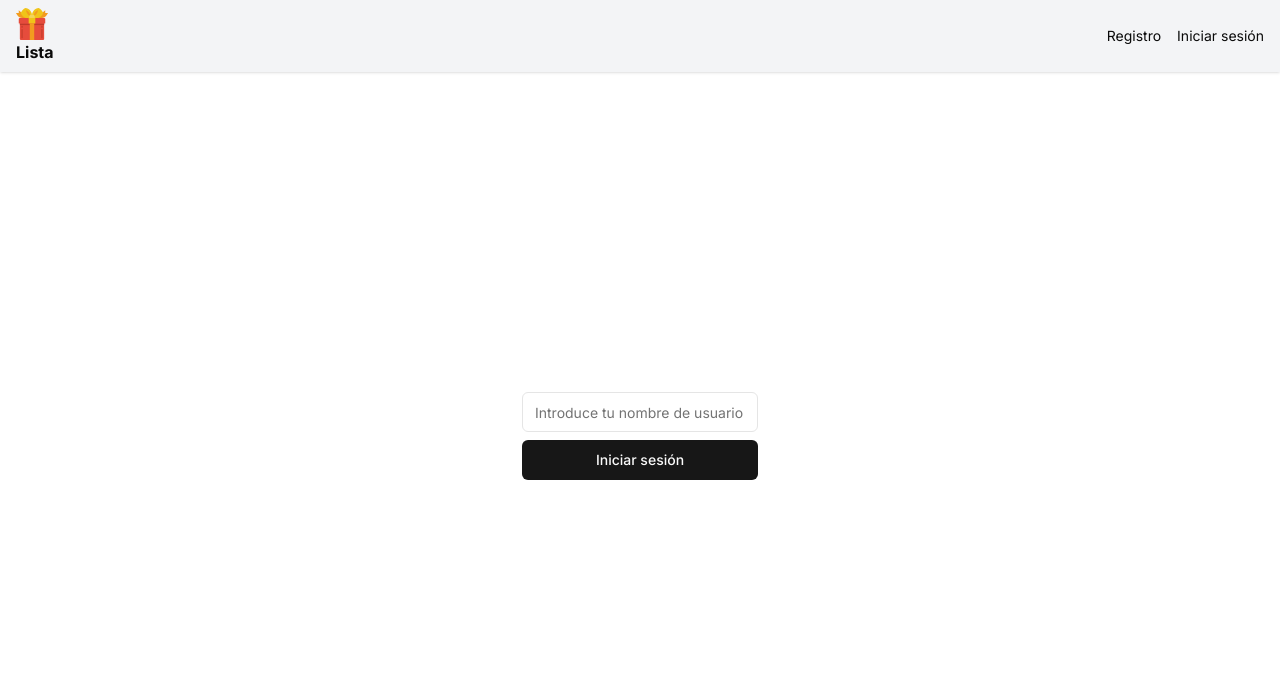
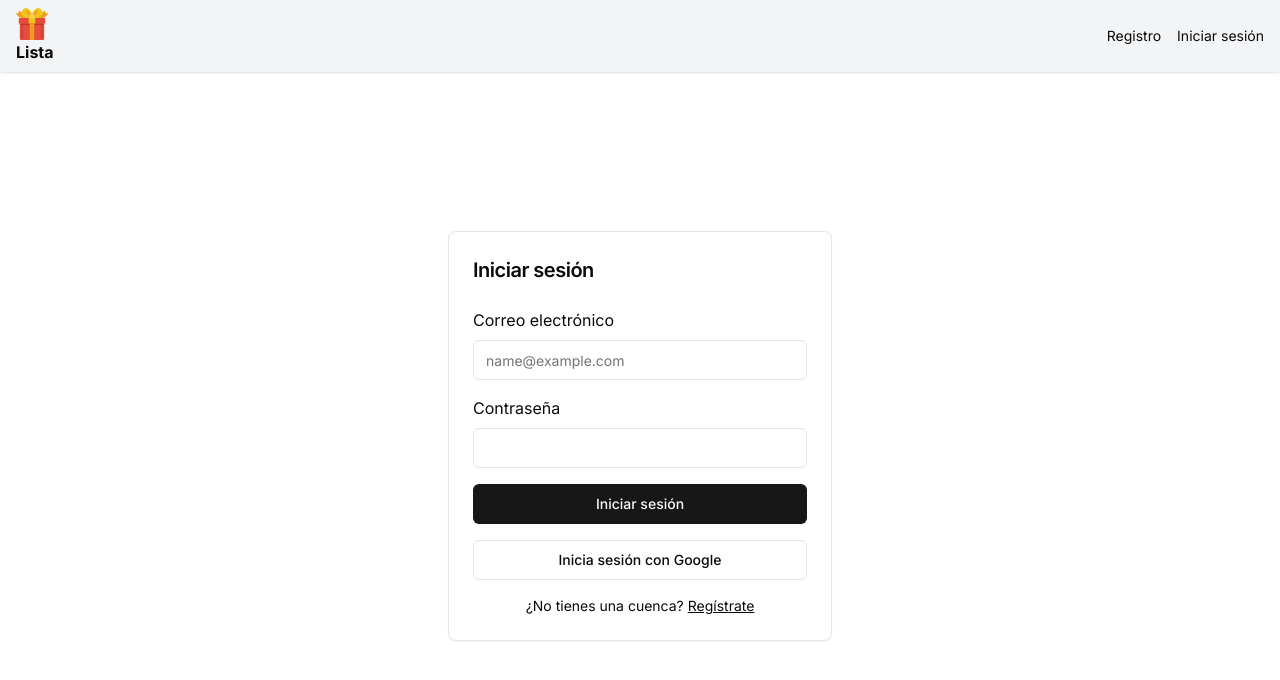
Before and after one commit to JoseVteRS/present-list, a Next.js app: page /login in a window 1280 px wide. Shown: the top 680 px of the page. Built offline with nearby package versions, Linux system fonts and the light colour scheme.

Commit message:
redesign login form

```diff
--- a/app/login/page.tsx
+++ b/app/login/page.tsx
@@ -2,8 +2,8 @@ import LoginForm from "@/components/LoginForm";
 
 export default function LoginPage() {
   return (
-    <section className="min-h-[calc(100vh-72px)] flex items-center justify-center">
-      <div className="">
+    <section className="min-h-[calc(100vh-72px)] container mx-auto ">
+      <div className="min-h-[calc(100vh-72px)] flex justify-center items-center">
         <LoginForm />
       </div>
     </section>
--- a/components/LoginForm.tsx
+++ b/components/LoginForm.tsx
@@ -1,10 +1,12 @@
 'use client'
 
-import { FormEvent, useState } from "react"
+import Link from "next/link"
 import { useRouter } from "next/navigation"
 import { useForm } from "react-hook-form"
 import { Input } from "./ui/input"
 import { Button } from "./ui/button"
+import { Label } from "@radix-ui/react-label"
+import { Card, CardHeader, CardTitle, CardDescription, CardContent } from "./ui/card"
 
 const setCookiesSession = (user: any) => {
     const date = new Date()
@@ -37,13 +39,56 @@ const LoginForm = () => {
     }
 
     return (
-        <form onSubmit={handleSubmit(handleOnSubmit)} className="flex flex-col gap-2 justify-between w-full">
-            <Input
-                type="text" id="username" placeholder="Introduce tu nombre de usuario"
-                {...register("username")}
-            />
-            <Button type="submit">Iniciar sesión</Button>
-        </form>
+        <div className="w-full">
+            {/* <form onSubmit={handleSubmit(handleOnSubmit)} className="flex flex-col gap-2 justify-between w-full">
+                <Input
+
+                    type="text" id="username" placeholder="Introduce tu nombre de usuario"
+                    {...register("username")}
+                />
+                <Button type="submit">Iniciar sesión</Button>
+            </form> */}
+
+
+            <Card className="mx-auto max-w-sm">
+                <CardHeader>
+                    <CardTitle className="text-xl">Iniciar sesión</CardTitle>
+                    {/* <CardDescription>
+                        Introduce tu email y contraseña para continuar creando listas de regalo
+                    </CardDescription> */}
+                </CardHeader>
+                <CardContent>
+                    <div className="grid gap-4">
+                        <div className="grid gap-2">
+                            <Label htmlFor="email">Correo electrónico</Label>
+                            <Input
+                                id="email"
+                                type="email"
+                                placeholder="name@example.com"
+                                required
+                            />
+                        </div>
+                        <div className="grid gap-2">
+                            <Label htmlFor="password">Contraseña</Label>
+                            <Input id="password" type="password" />
+                        </div>
+                        <Button type="submit" className="w-full">
+                            Iniciar sesión
+                        </Button>
+                        <Button variant="outline" className="w-full">
+                            Inicia sesión con Google
+                        </Button>
+                    </div>
+                    <div className="mt-4 text-center text-sm">
+                        ¿No tienes una cuenca?{" "}
+                        <Link href="#" className="underline">
+                            Regístrate
+                        </Link>
+                    </div>
+                </CardContent>
+            </Card>
+
+        </div>
     )
 }
 
--- /dev/null
+++ b/components/ui/card.tsx
@@ -0,0 +1,79 @@
+import * as React from "react"
+
+import { cn } from "@/lib/utils"
+
+const Card = React.forwardRef<
+  HTMLDivElement,
+  React.HTMLAttributes<HTMLDivElement>
+>(({ className, ...props }, ref) => (
+  <div
+    ref={ref}
+    className={cn(
+      "rounded-lg border bg-card text-card-foreground shadow-sm",
+      className
+    )}
+    {...props}
+  />
+))
+Card.displayName = "Card"
+
+const CardHeader = React.forwardRef<
+  HTMLDivElement,
+  React.HTMLAttributes<HTMLDivElement>
+>(({ className, ...props }, ref) => (
+  <div
+    ref={ref}
+    className={cn("flex flex-col space-y-1.5 p-6", className)}
+    {...props}
+  />
+))
+CardHeader.displayName = "CardHeader"
+
+const CardTitle = React.forwardRef<
+  HTMLParagraphElement,
+  React.HTMLAttributes<HTMLHeadingElement>
+>(({ className, ...props }, ref) => (
+  <h3
+    ref={ref}
+    className={cn(
+      "text-2xl font-semibold leading-none tracking-tight",
+      className
+    )}
+    {...props}
+  />
+))
+CardTitle.displayName = "CardTitle"
+
+const CardDescription = React.forwardRef<
+  HTMLParagraphElement,
+  React.HTMLAttributes<HTMLParagraphElement>
+>(({ className, ...props }, ref) => (
+  <p
+    ref={ref}
+    className={cn("text-sm text-muted-foreground", className)}
+    {...props}
+  />
+))
+CardDescription.displayName = "CardDescription"
+
+const CardContent = React.forwardRef<
+  HTMLDivElement,
+  React.HTMLAttributes<HTMLDivElement>
+>(({ className, ...props }, ref) => (
+  <div ref={ref} className={cn("p-6 pt-0", className)} {...props} />
+))
+CardContent.displayName = "CardContent"
+
+const CardFooter = React.forwardRef<
+  HTMLDivElement,
+  React.HTMLAttributes<HTMLDivElement>
+>(({ className, ...props }, ref) => (
+  <div
+    ref={ref}
+    className={cn("flex items-center p-6 pt-0", className)}
+    {...props}
+  />
+))
+CardFooter.displayName = "CardFooter"
+
+export { Card, CardHeader, CardFooter, CardTitle, CardDescription, CardContent }
```
